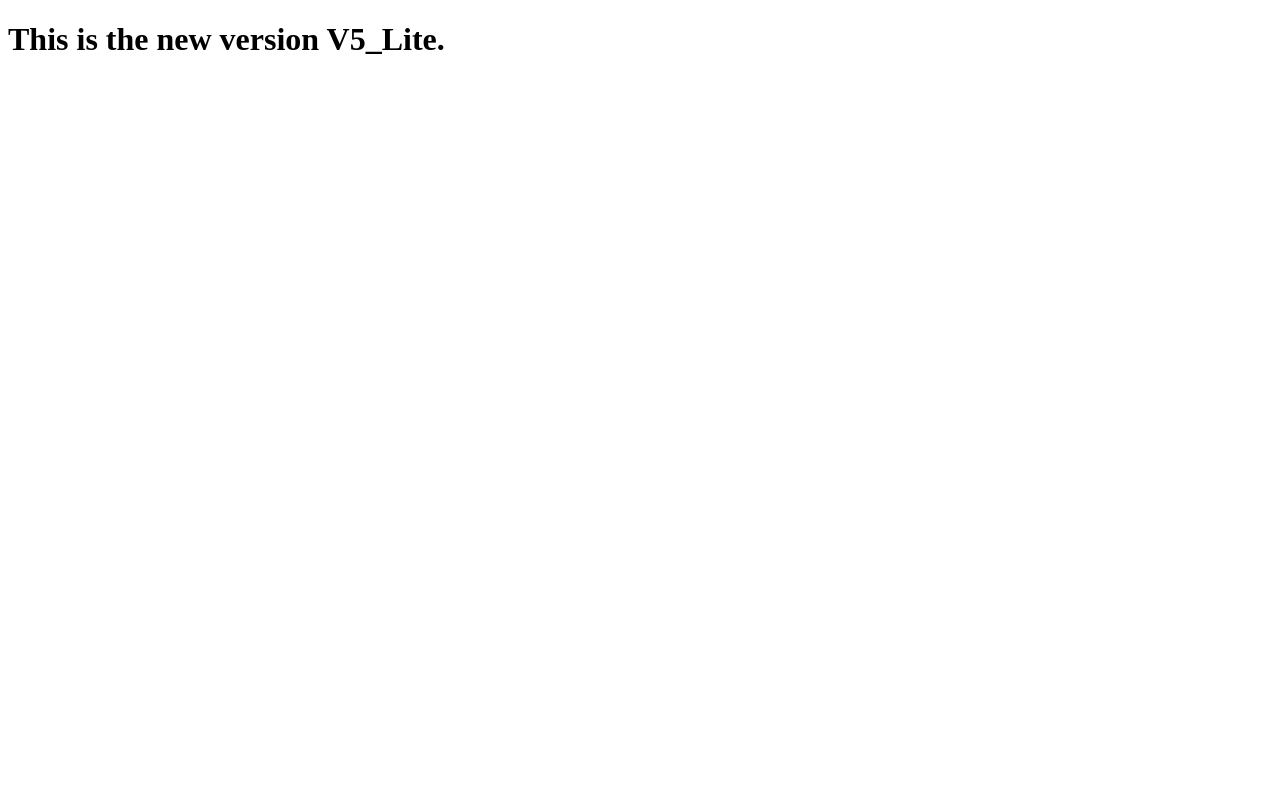
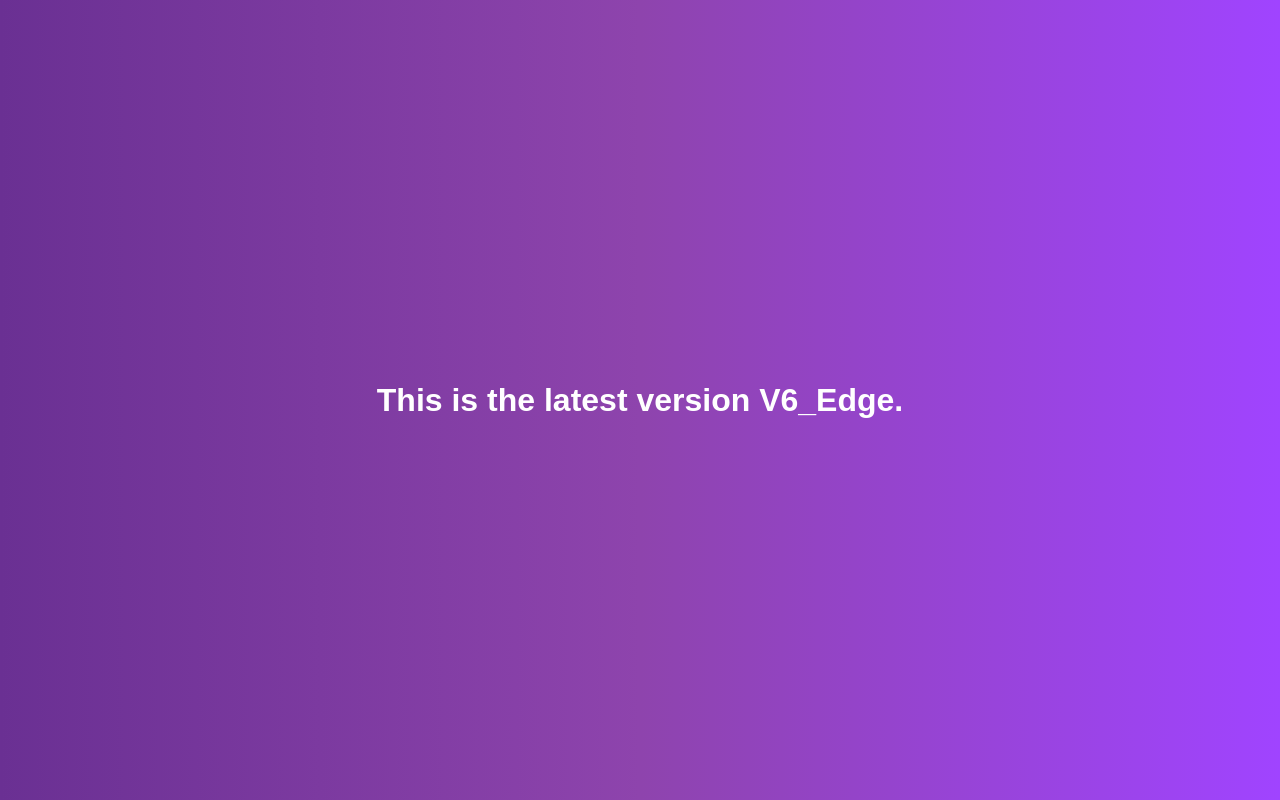
Before and after one commit to sg2499/Git-Repo, a plain HTML site: page index.html in a window 1280 px wide. Drawn offline with Linux system fonts and the light colour scheme.

Commit message:
Latest Version Released - V6_Edge

```diff
--- a/index.html
+++ b/index.html
@@ -3,9 +3,10 @@
 <head>
     <meta charset="UTF-8">
     <meta name="viewport" content="width=device-width, initial-scale=1.0">
-    <title>Document</title>
+    <link rel = "stylesheet" href = "styles.css">
+    <title>Test Document</title>
 </head>
 <body>
-    <h1>This is the new version V5_Lite.</h1>
+    <h1>This is the latest version V6_Edge.</h1>
 </body>
 </html>
--- /dev/null
+++ b/styles.css
@@ -0,0 +1,11 @@
+body{
+    background: linear-gradient(to right, #6a3093, #8e44ad, #a044ff);
+    font-family: Arial, sans-serif;
+    color: white;
+    margin: 0;
+    padding: 0;
+    display: flex;
+    justify-content: center;
+    align-items: center;
+    height: 100vh;
+}
```
